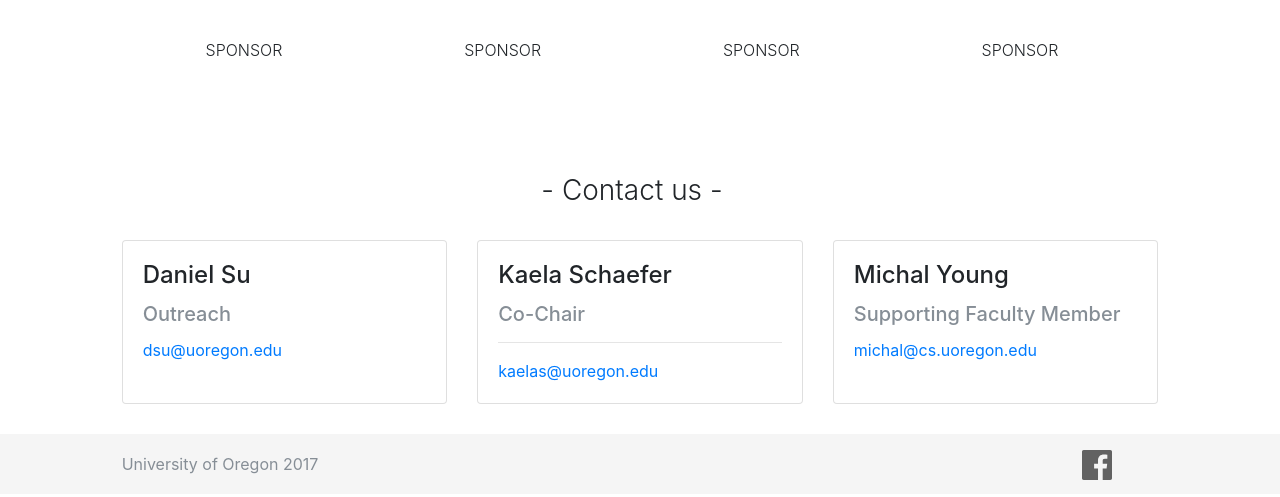
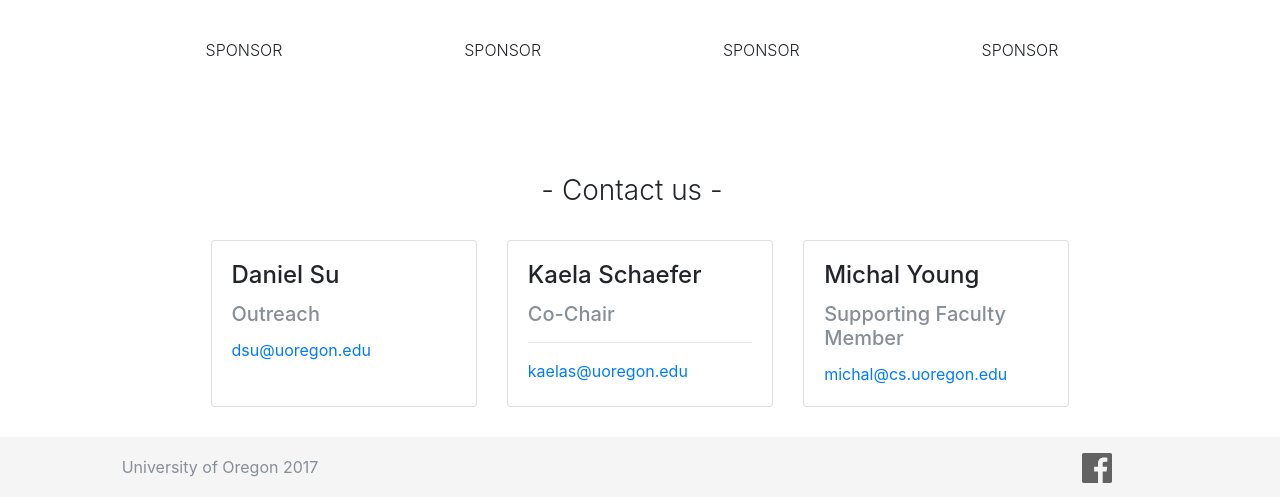
Before and after one commit to tcolb/uo-makers-club, a PHP site: page / in a window 1280 px wide. Shown: the part 1128-1625 px from the top of the page. Run offline with PHP 8.4, Linux system fonts and the light colour scheme; some libraries are stand-ins or nearby versions.

Commit message:
tidied up index html

```diff
--- a/index.php
+++ b/index.php
@@ -4,6 +4,14 @@ $header = "index_header";
 include('./includes/base.php'); ?>
 
 <div class="container-fluid">
+
+
+  <!--
+
+    core block
+
+  -->
+
 
   <!-- logo stuff -->
   <div class="row">
@@ -26,6 +34,14 @@ include('./includes/base.php'); ?>
           </p>
         </div>
       </div>
+
+
+      <!--
+
+        info block
+
+      -->
+
 
       <!-- information -->
       <div class="row">
@@ -62,6 +78,14 @@ include('./includes/base.php'); ?>
         </div>
       </div>
 
+
+      <!--
+
+        sponsor block
+
+      -->
+
+
       <!-- sponsor title -->
       <div class="row" id="sponsors" style="padding-top: 3.5rem;">
         <div class="col-12 customBlock">
@@ -85,15 +109,26 @@ include('./includes/base.php'); ?>
         </div>
       </div>
 
+
+      <!--
+
+        contact block
+
+      -->
+
+
+      <!-- contact title -->
       <div class="row" id="contact" style="padding-top: 3.5rem;">
         <div class="col-12 customBlock">
           <h3 class="customTitle">- Contact us -</h3>
         </div>
       </div>
+      <!-- contactable  -->
+      <div class="row">
+        <div class="col-1"></div>
+        <div class="col-10">
+          <div class="card-deck">
 
-      <div class="row">
-        <div class="col-12">
-          <div class="card-deck">
             <div class="card">
               <div class="card-body">
                 <h4 class="card-title">Daniel Su</h4>
@@ -101,6 +136,7 @@ include('./includes/base.php'); ?>
                 <a href="mailto:dsu@uoregon.edu">dsu@uoregon.edu</a>
               </div>
             </div>
+
             <div class="card">
               <div class="card-body">
                 <h4 class="card-title">Kaela Schaefer</h4>
@@ -109,6 +145,7 @@ include('./includes/base.php'); ?>
                 <a href="mailto:kaelas@uoregon.edu">kaelas@uoregon.edu</a>
               </div>
             </div>
+
             <div class="card">
               <div class="card-body">
                 <h4 class="card-title">Michal Young</h4>
@@ -116,8 +153,10 @@ include('./includes/base.php'); ?>
                 <a href="mailto:michal@cs.uoregon.edu">michal@cs.uoregon.edu</a>
               </div>
             </div>
+
           </div>
         </div>
+        <div class="col-1"></div>
       </div>
 
 
```
